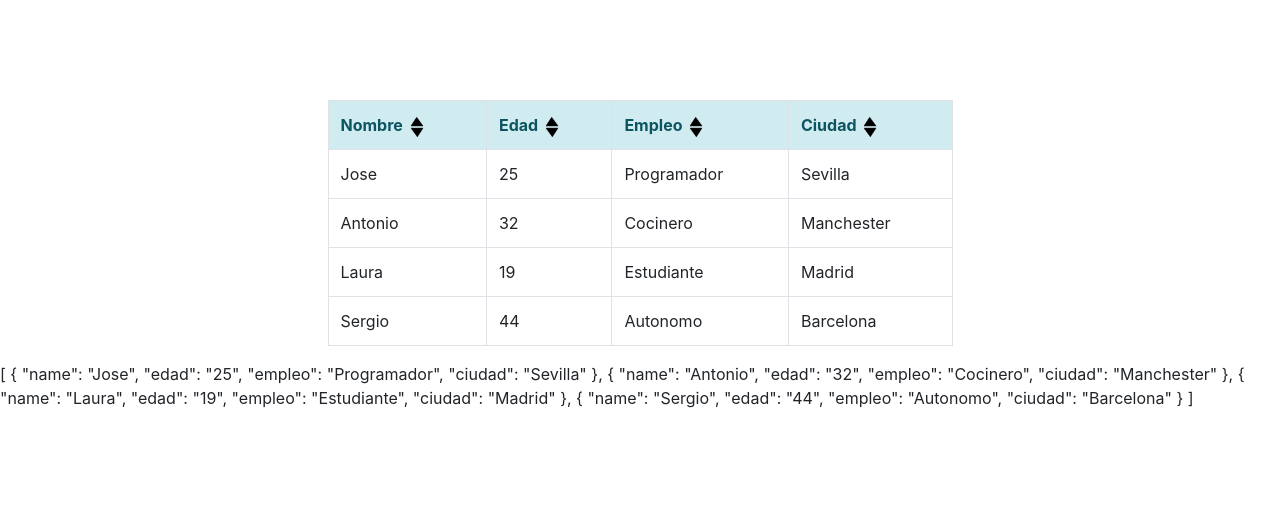
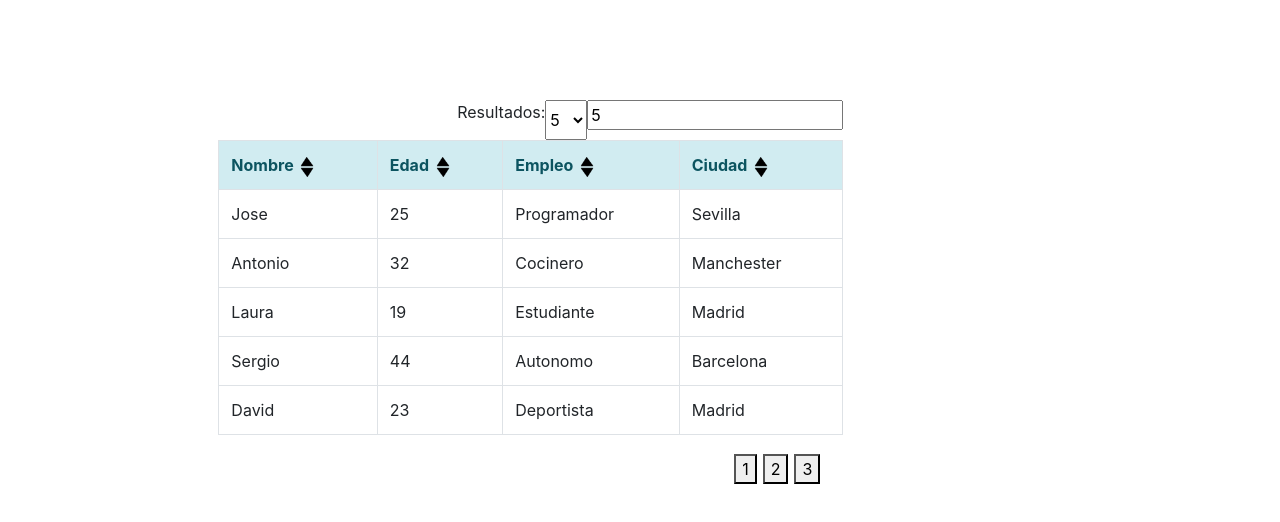
Before and after one commit to josromgav/ContentProjection_DataTable, an Angular app: page / in a window 1280 px wide. Shown: the top 522 px of the page. Built offline with nearby package versions, Linux system fonts and the light colour scheme.

Commit message:
Pagination dropdown added

```diff
--- a/src/app/app.module.ts
+++ b/src/app/app.module.ts
@@ -1,6 +1,6 @@
 import { BrowserModule } from '@angular/platform-browser';
 import { NgModule } from '@angular/core';
-
+import { FormsModule } from '@angular/forms';
 
 import { AppComponent } from './app.component';
 import { MyDataTableComponent } from './my-data-table/my-data-table.component';
@@ -12,7 +12,8 @@ import { MyDataTableComponent } from './my-data-table/my-data-table.component';
     MyDataTableComponent
   ],
   imports: [
-    BrowserModule
+    BrowserModule,
+    FormsModule
   ],
   providers: [],
   bootstrap: [AppComponent]
--- a/src/app/my-data-table/my-data-table.component.css
+++ b/src/app/my-data-table/my-data-table.component.css
@@ -2,8 +2,30 @@
 
 .containerAll{
     margin-top: 100px;
+
+}
+
+.searchContainer{
+    display: flex;
+    justify-content: flex-end;
+    /* margin-right: 10px; */
+}
+
+.searchContainer input{
+    margin-bottom: 10px;
 }
 
 img{
     width: 20px;
 }
+
+.containerPages{
+    display: flex;
+    justify-content: flex-end;
+    margin-right: 20px;
+}
+
+.containerPages .pageButton{
+    display: inline;
+    margin: 3px;
+}
--- a/src/app/my-data-table/my-data-table.component.html
+++ b/src/app/my-data-table/my-data-table.component.html
@@ -5,21 +5,42 @@
 
 <div class="containerAll">
   <div class="row">
-    <div class="col-3"></div>
+    <div class="col-2"></div>
     <div class="col-6">
-        <!-- <img src="../../assets/pics/refresh-round-symbol.svg" width="18px" class="refreshbutton" style="cursor: pointer" (click)="refreshMaquinas()"> -->
+      <div class="searchContainer">
+        <span>Resultados: </span>
+        <select name="amountOfRows" [(ngModel)]="amountOfRows" (ngModelChange)="changeDataTable()">
+          <option value="5">5</option>
+          <option value="10">10</option>
+          <option value="20">20</option>
+          <option value="50">50</option>
+        </select>
+        <input type="text" name="" id="" placeholder="Buscar..." [(ngModel)]="amountOfRows" (ngModelChange)="changeDataTable()">
+      </div>
       <table class="table table-bordered table-hover table-condensed">
         <tr class="alert-info">
           <th>Nombre <img src="./../../assets/sort-alternate.png" style="cursor: pointer" (click)="sortByName()"></th>
           <th>Edad <img src="./../../assets/sort-alternate.png" style="cursor: pointer" (click)="sortByEdad()"></th>
           <th>Empleo <img src="./../../assets/sort-alternate.png"></th>
           <th>Ciudad <img src="./../../assets/sort-alternate.png"></th>  </tr>
-        <tr *ngFor="let item of pristineArray"> <td>{{item.name}}</td>  <td>{{item.edad}}</td>  <td>{{item.empleo}}</td>  <td>{{item.ciudad}}</td></tr>
+        <tr *ngFor="let item of myCustomArray"> <td>{{item.name}}</td>  <td>{{item.edad}}</td>  <td>{{item.empleo}}</td>  <td>{{item.ciudad}}</td></tr>
       </table>
+      <div class="containerPages">
+        <div *ngFor="let item of pages" class="pageButton" (click)="switchPage(item)"> <button>{{item}}</button></div>
+      </div>
     </div>
     <div class="col-3"></div>
   </div>
 </div>
 
 
-{{pristineArray | json}}
+<!-- {{pristineArray | json}}
+{{myCustomArray | json}} -->
+<!-- <p></p>
+<button (click)="removeFirst()">Borra</button>
+<p></p>
+<p><button (click)="showAmount(5)">Muestra 5</button></p>
+<p><button (click)="showAmount(10)">Muestra 10</button></p>
+<p><button (click)="showAmount(20)">Muestra 20</button></p>
+<p>Número de páginas: {{amountOfPages}}</p>
+<p>Paginas: {{pages}}</p> -->
--- a/src/app/my-data-table/my-data-table.component.ts
+++ b/src/app/my-data-table/my-data-table.component.ts
@@ -1,4 +1,5 @@
 import { Component, OnInit } from '@angular/core';
+import { FormControl, FormGroup, FormBuilder, Validators } from '@angular/forms';
 
 @Component({
   selector: 'app-my-data-table',
@@ -8,10 +9,22 @@ import { Component, OnInit } from '@angular/core';
 export class MyDataTableComponent implements OnInit {
 
   sortArbiter:boolean;
+  amountOfRows:number = 5;
+  myCustomArray:any= [];
+  amountOfPages:number;
+  pages:any = [];
+  currentPage:number;
   constructor() { }
 
   ngOnInit() {
-    this.sortArbiter = false;
+    this.myCustomArray = this.pristineArray.slice(0, this.amountOfRows);
+    this.amountOfPages = Math.ceil(this.pristineArray.length/this.amountOfRows);
+    this.pages = [];
+    var i;
+    for (i = 1; i < this.amountOfPages+1; i++) {
+      this.pages.push(i);
+    }
+    this.currentPage = 1;
   }
 
 
@@ -19,28 +32,67 @@ export class MyDataTableComponent implements OnInit {
 
   sortByName(){
     if(this.sortArbiter == false){
-      this.pristineArray = this.pristineArray.sort((a,b)=>a.name.localeCompare(b.name));
+      this.myCustomArray = this.myCustomArray.sort((a,b)=>a.name.localeCompare(b.name));
     }else{
-      this.pristineArray = this.pristineArray.sort((a,b)=>a.name.localeCompare(b.name)).reverse();
+      this.myCustomArray = this.myCustomArray.sort((a,b)=>a.name.localeCompare(b.name)).reverse();
     }
     this.sortArbiter = !this.sortArbiter;
   }
 
   sortByEdad(){
+    if(this.sortArbiter == null){
+      this.sortArbiter = false;
+    }
     if(this.sortArbiter == false){
-      this.pristineArray = this.pristineArray.sort((a,b)=>a.edad.localeCompare(b.edad));
+      this.myCustomArray = this.myCustomArray.sort((a,b)=>a.edad.localeCompare(b.edad));
     }else{
-      this.pristineArray = this.pristineArray.sort((a,b)=>a.edad.localeCompare(b.edad)).reverse();
+      this.myCustomArray = this.myCustomArray.sort((a,b)=>a.edad.localeCompare(b.edad)).reverse();
     }
     this.sortArbiter = !this.sortArbiter;
   }
 
+  removeFirst(){
+    this.myCustomArray.shift();
+  }
 
+  showAmount(amount:number){
+    this.amountOfRows = amount;
+    this.ngOnInit();
+  }
+
+  switchPage(newPage:number){
+    console.log("Cambia a la pagina "+newPage);
+    // let rowsPerPage = this.amountOfRows/this.amountOfPages;
+    this.myCustomArray = this.pristineArray.slice((this.amountOfRows*(newPage-1)), (this.amountOfRows*(newPage-1))+this.amountOfRows);
+  }
+
+  changeDataTable(){
+
+    this.myCustomArray = this.pristineArray.slice(0, this.amountOfRows);
+    this.amountOfPages = Math.ceil(this.pristineArray.length/this.amountOfRows);
+    this.pages = [];
+    var i;
+    if(this.amountOfRows>0 && this.amountOfPages!=1){
+      console.log('Numero de paginas: '+this.amountOfPages);
+      for (i = 1; i < this.amountOfPages+1; i++) {
+        this.pages.push(i);
+      }
+    }
+    this.currentPage = 1;
+  }
 
   pristineArray:any = [
     {name:'Jose', edad:'25', empleo:'Programador', ciudad:'Sevilla'},
     {name:'Antonio', edad:'32', empleo:'Cocinero', ciudad:'Manchester'},
     {name:'Laura', edad:'19', empleo:'Estudiante', ciudad:'Madrid'},
     {name:'Sergio', edad:'44', empleo:'Autonomo', ciudad:'Barcelona'},
+    {name:'David', edad:'23', empleo:'Deportista', ciudad:'Madrid'},
+    {name:'Alberto', edad:'16', empleo:'Estudiante', ciudad:'Malaga'},
+    {name:'Rosa', edad:'22', empleo:'Cuidadora', ciudad:'Sevilla'},
+    {name:'Carmen', edad:'20', empleo:'Pintora', ciudad:'Huelva'},
+    {name:'Maria', edad:'21', empleo:'Periodista', ciudad:'Jaen'},
+    {name:'Angel', edad:'20', empleo:'Electricista', ciudad:'Cadiz'},
+    {name:'Jeronimo', edad:'27', empleo: 'Ingeniero', ciudad:'Almeria'},
+    {name:'Adrian', edad:'25', empleo:'Abogado', ciudad:'Huelva'},
   ];
 }
```
